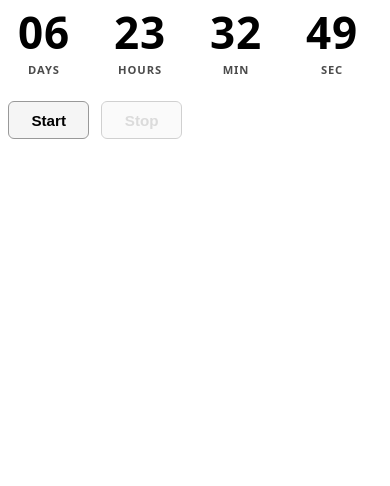
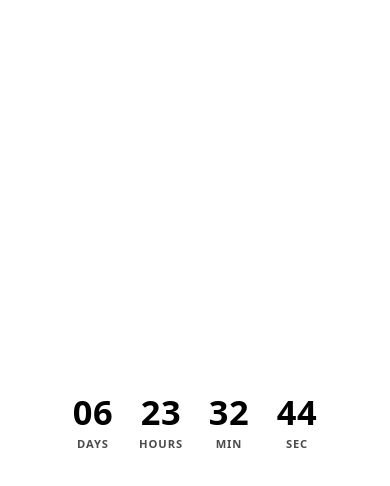
Before and after one commit to greentcsolutions-lab/timer, a plain HTML site: page index.html in a window 390 px wide. Drawn offline with Linux system fonts and the light colour scheme.

Commit message:
Update index.html

```diff
--- a/index.html
+++ b/index.html
@@ -5,13 +5,32 @@
   <meta name="viewport" content="width=device-width, initial-scale=1.0" />
   <title>Countdown Timer</title>
   <style>
+    /* Full-screen centering for all devices */
+    * {
+      box-sizing: border-box;
+    }
+    html, body {
+      margin: 0;
+      padding: 0;
+      width: 100%;
+      min-height: 100vh;
+      min-height: 100dvh;
+      display: flex;
+      flex-direction: column;
+      justify-content: center;
+      align-items: center;
+    }
+
     /* Minimal base – override freely */
     .countdown {
       display: flex;
+      justify-content: center;
+      align-items: center;
       gap: 1.5rem;
       font-family: system-ui, -apple-system, sans-serif;
       text-align: center;
       user-select: none;
+      padding: 1rem;
     }
     .countdown > div {
       min-width: 4.5rem;
@@ -30,28 +49,6 @@
       opacity: 0.7;
     }
 
-    .controls {
-      margin-top: 1.5rem;
-      display: flex;
-      gap: 0.75rem;
-    }
-    .controls button {
-      padding: 0.6rem 1.4rem;
-      font-size: 0.95rem;
-      font-weight: 600;
-      cursor: pointer;
-      border: 1px solid #999;
-      border-radius: 6px;
-      background: #f5f5f5;
-    }
-    .controls button:hover {
-      background: #e8e8e8;
-    }
-    .controls button:disabled {
-      opacity: 0.45;
-      cursor: default;
-    }
-
     /* Admin freeze helper (only visible with ?admin=true) */
     #freeze-helper {
       display: none;
@@ -62,6 +59,7 @@
       font-family: ui-monospace, monospace;
       font-size: 0.95rem;
       max-width: 320px;
+      text-align: center;
     }
     #freeze-helper.visible {
       display: block;
@@ -87,6 +85,19 @@
       font-size: 0.8rem;
       opacity: 0.7;
     }
+
+    /* Mobile scaling so 4 columns never overflow narrow screens */
+    @media (max-width: 420px) {
+      .countdown {
+        gap: 0.75rem;
+      }
+      .countdown > div {
+        min-width: 3.5rem;
+      }
+      .countdown .num {
+        font-size: 2.15rem;
+      }
+    }
   </style>
 </head>
 <body>
@@ -111,11 +122,6 @@
     </div>
   </div>
 
-  <div class="controls">
-    <button id="start-btn">Start</button>
-    <button id="stop-btn" disabled>Stop</button>
-  </div>
-
   <!-- ===================== ADMIN FREEZE HELPER ===================== -->
   <div id="freeze-helper">
     <span>Remaining:</span>
@@ -126,23 +132,20 @@
 
   <script>
     // ============================================================
-    // 1. SET YOUR DEADLINE HERE (absolute timestamp)
-    //    Default: 7 days from Nov 19, 2026 11:07 CST
+    // 1. SET YOUR DEADLINE HERE (absolute timestamp – stays in sync
+    //    across refreshes and devices)
     // ============================================================
+    // Default: 7 days from November 19, 2026 11:07 CST
     const DEADLINE = new Date('2026-11-26T11:07:00-06:00').getTime();
 
     // ============================================================
-    // Elements
+    // Live countdown
     // ============================================================
-    const daysEl      = document.getElementById('days');
-    const hoursEl     = document.getElementById('hours');
-    const minsEl      = document.getElementById('mins');
-    const secsEl      = document.getElementById('secs');
+    const daysEl  = document.getElementById('days');
+    const hoursEl = document.getElementById('hours');
+    const minsEl  = document.getElementById('mins');
+    const secsEl  = document.getElementById('secs');
     const freezeValue = document.getElementById('freeze-value');
-    const startBtn    = document.getElementById('start-btn');
-    const stopBtn     = document.getElementById('stop-btn');
-
-    let intervalId = null;
 
     function pad(n) {
       return String(n).padStart(2, '0');
@@ -165,41 +168,12 @@
       minsEl.textContent  = pad(mins);
       secsEl.textContent  = pad(secs);
 
+      // Update freeze helper string
       freezeValue.textContent = `${pad(days)}:${pad(hours)}:${pad(mins)}:${pad(secs)}`;
     }
 
-    function startTimer() {
-      if (intervalId) return;
-      update();
-      intervalId = setInterval(update, 1000);
-      localStorage.setItem('countdownRunning', 'true');
-      startBtn.disabled = true;
-      stopBtn.disabled = false;
-    }
-
-    function stopTimer() {
-      if (intervalId) {
-        clearInterval(intervalId);
-        intervalId = null;
-      }
-      localStorage.setItem('countdownRunning', 'false');
-      startBtn.disabled = false;
-      stopBtn.disabled = true;
-      // Keep the current numbers visible (frozen)
-      update();
-    }
-
-    // Calculate the correct time immediately on load
     update();
-
-    // Restore previous state (so it keeps running after refresh)
-    if (localStorage.getItem('countdownRunning') === 'true') {
-      startTimer();
-    }
-
-    // Button handlers
-    startBtn.addEventListener('click', startTimer);
-    stopBtn.addEventListener('click', stopTimer);
+    setInterval(update, 1000);
 
     // ============================================================
     // Admin freeze helper (?admin=true)
```
